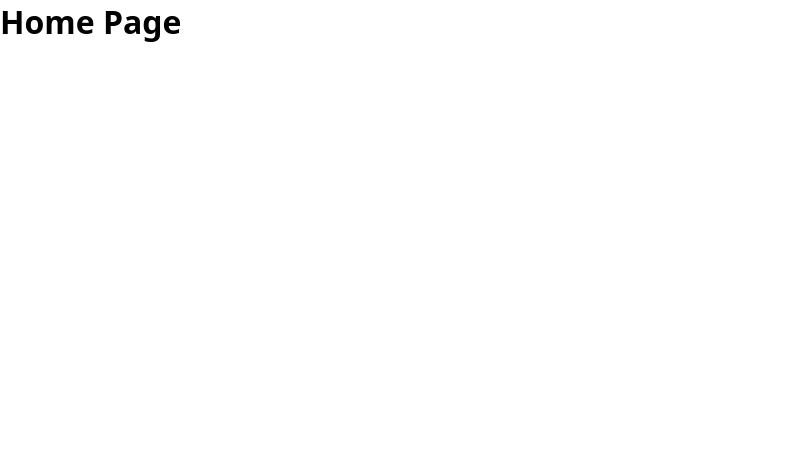
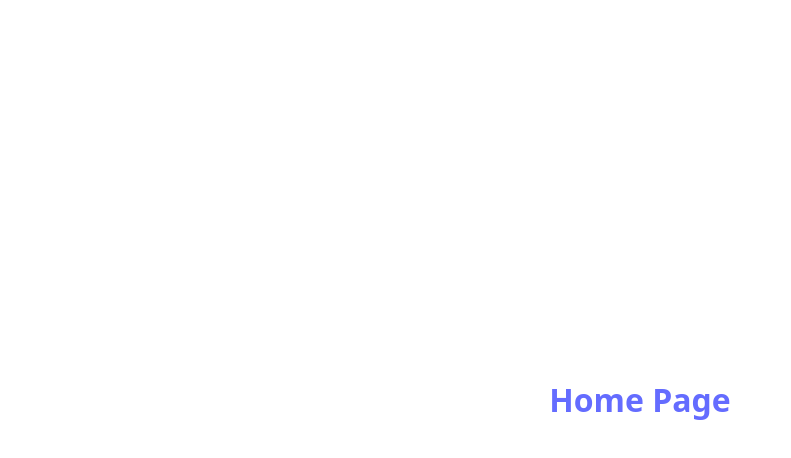
Before and after one commit to gabrielrom/celebre, a React (Vite) app: page / in a window 1280 px wide. Shown: the top 458 px of the page, without its empty margins (0-791 px from the left). Built offline with nearby package versions, Linux system fonts and the light colour scheme.

Commit message:
remove styled components to use css modules

```diff
--- a/package.json
+++ b/package.json
@@ -12,8 +12,7 @@
   "dependencies": {
     "react": "^18.3.1",
     "react-dom": "^18.3.1",
-    "react-router-dom": "^6.28.0",
-    "styled-components": "^6.1.13"
+    "react-router-dom": "^6.28.0"
   },
   "devDependencies": {
     "@vitejs/plugin-react": "^4.3.4",
--- a/src/App.jsx
+++ b/src/App.jsx
@@ -1,13 +1,5 @@
-import { ThemeProvider } from 'styled-components'
-import { GlobalStyles } from './styles/globalStyles'
-import { theme } from './styles/theme'
 import { Routes } from './routes'
 
 export default function App() {
-  return (
-    <ThemeProvider theme={theme}>
-      <GlobalStyles />
-      <Routes />
-    </ThemeProvider>
-  )
+  return <Routes />
 }
--- a/src/main.jsx
+++ b/src/main.jsx
@@ -1,6 +1,7 @@
 import { StrictMode } from 'react'
 import { createRoot } from 'react-dom/client'
 import App from './App.jsx'
+import './styles/global.css'
 
 createRoot(document.getElementById('root')).render(
   <StrictMode>
--- a/src/pages/home/views/HomeView.jsx
+++ b/src/pages/home/views/HomeView.jsx
@@ -1,7 +1,9 @@
+import styles from './HomeView.module.css'
+
 export function HomeView() {
   return (
-    <div>
-      <h1>Home Page</h1>
+    <div className={styles.container}>
+      <h1 className={styles.title}>Home Page</h1>
     </div>
   )
 }
--- /dev/null
+++ b/src/pages/home/views/HomeView.module.css
@@ -0,0 +1,12 @@
+.container {
+  min-height: 100vh;
+  display: grid;
+  place-items: center;
+  padding: 24px;
+}
+
+.title {
+  font-size: 32px;
+  line-height: 1.1;
+  color: var(--color-primary);
+}
--- /dev/null
+++ b/src/styles/global.css
@@ -0,0 +1,27 @@
+/* Global styles + design tokens (CSS variables) */
+
+:root {
+  --color-primary: #646cff;
+  --color-background: #ffffff;
+  --color-text: #213547;
+
+  --font-sans: system-ui, sans-serif;
+}
+
+* {
+  margin: 0;
+  padding: 0;
+  box-sizing: border-box;
+}
+
+body {
+  font-family: var(--font-sans);
+  background: var(--color-background);
+  color: var(--color-text);
+  -webkit-font-smoothing: antialiased;
+  -moz-osx-font-smoothing: grayscale;
+}
+
+#root {
+  min-height: 100vh;
+}
--- a/src/styles/globalStyles.js
+++ /dev/null
@@ -1,19 +0,0 @@
-import { createGlobalStyle } from 'styled-components'
-
-export const GlobalStyles = createGlobalStyle`
-  * {
-    margin: 0;
-    padding: 0;
-    box-sizing: border-box;
-  }
-
-  body {
-    font-family: ${({ theme }) => theme?.fonts?.sans ?? 'system-ui, sans-serif'};
-    -webkit-font-smoothing: antialiased;
-    -moz-osx-font-smoothing: grayscale;
-  }
-
-  #root {
-    min-height: 100vh;
-  }
-`
--- a/src/styles/theme.js
+++ /dev/null
@@ -1,10 +0,0 @@
-export const theme = {
-  colors: {
-    primary: '#646cff',
-    background: '#ffffff',
-    text: '#213547',
-  },
-  fonts: {
-    sans: 'system-ui, sans-serif',
-  },
-}
```
Also changed, not shown: 2 other files (tests, documents, lock files or other folders).
